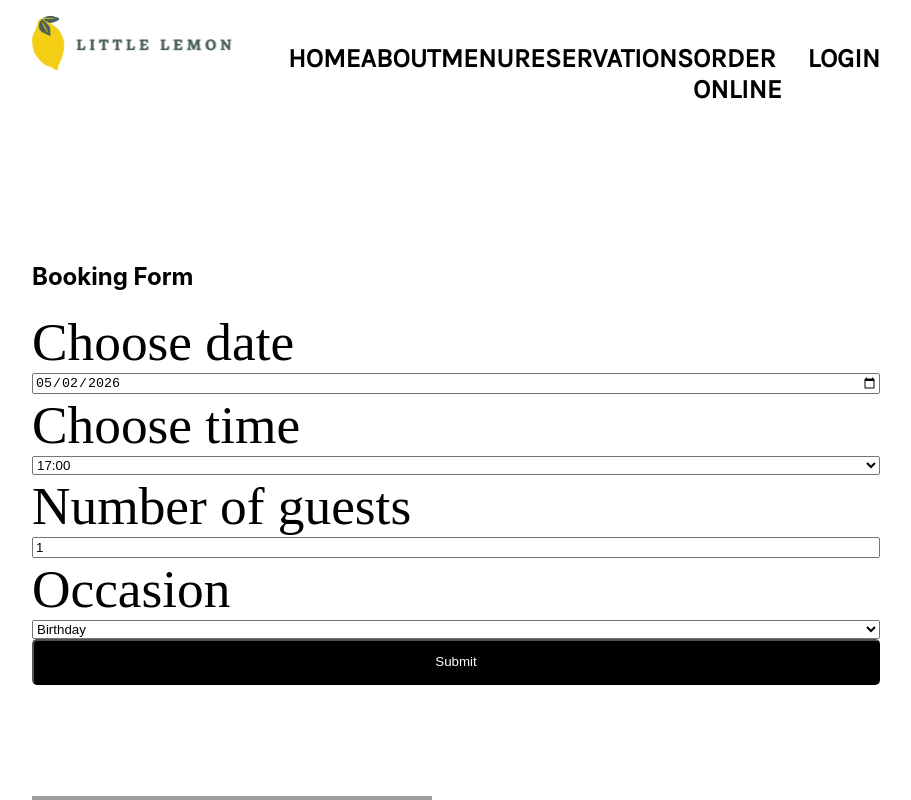
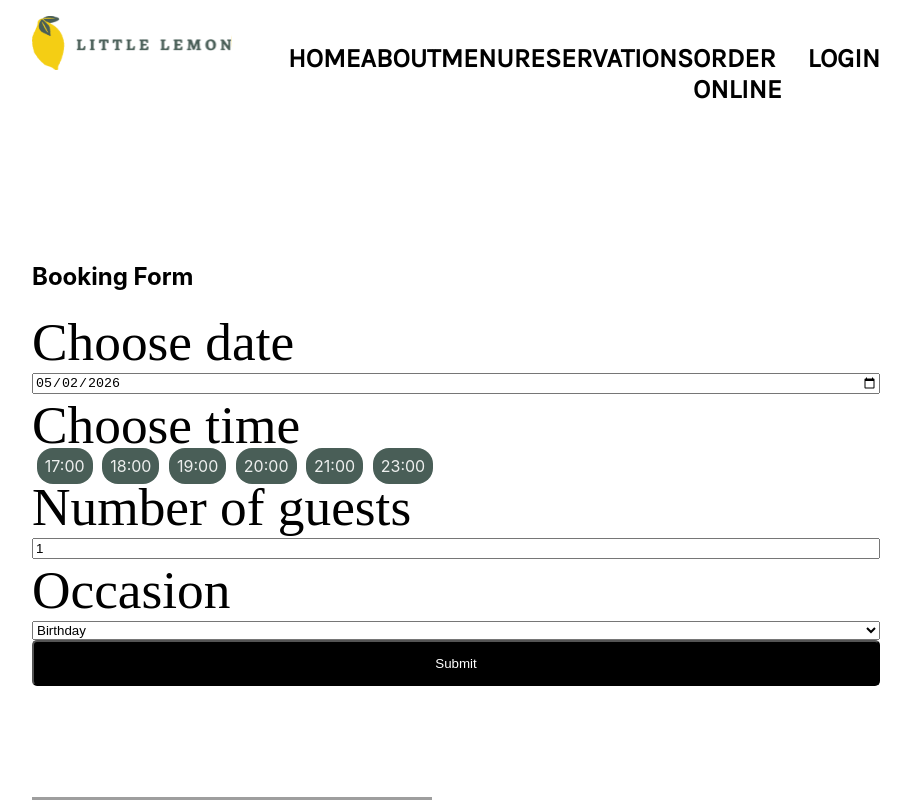
Before and after one commit to Wyzecat/little-lemon, a React (Create React App) app: page /booking in a window 1280 px wide. Shown: the top 800 px of the page, without its empty margins (184-1095 px from the left). Built offline with nearby package versions, Linux system fonts and the light colour scheme; grey boxes are pictures that could not be loaded; a web font is replaced by a local one.

Commit message:
Changed time select to radio

```diff
--- a/src/AvailableTimes.js
+++ b/src/AvailableTimes.js
@@ -1,9 +1,17 @@
 import { useState } from "react";
+import { Field } from "formik";
+import './Booking.css';
 
 function AvailableTimes(props){
     const options = [];
     for (let i=0;i<props.times.length;i++){
-        options.push(<option value={props.times[i]}>{props.times[i]}</option>)
+        options.push(
+            <>
+                <label className={props.status != props.times[i] ? "time" : "timeSelected"}>
+                <Field type="radio" name="time" className="timeOption" id={props.times[i]} value={props.times[i]} />{props.times[i]}
+                </label>
+            </>
+        )
     }
     return options;
 }
--- a/src/Booking.css
+++ b/src/Booking.css
@@ -15,8 +15,44 @@
     grid-row: 2;
 }
 
+.timeOption{
+    appearance: none;
+    outline: none;
+    width: 0px;
+    margin: 0px;
+}
+
+.timeOptionSelected{
+    appearance: none;
+    outline: none;
+    width: 0px;
+    margin: 0px;
+}
+
+.time{
+    color:#EDEFEE;
+    background-color: #495E57;
+    padding: 0.5em;
+    margin: 0.3em;
+    border-radius: 16px;
+    cursor: pointer;
+}
+
+.time:hover{
+    background-color: #F4CE14;
+    color:black;
+}
+
+.timeSelected{
+    background-color: #F4CE14;
+    color:black;
+    padding: 0.5em;
+    margin: 0.3em;
+    border-radius: 16px;
+    cursor: pointer;
+}
+
 /* Submitted View */
-
 
 .bookingFormSubmitted {
     display: grid;
--- a/src/BookingForm.js
+++ b/src/BookingForm.js
@@ -8,7 +8,9 @@ import AvailableTimes from './AvailableTimes';
 import { useConst } from '@chakra-ui/react';
 import { useForm } from './contexts/FormContext';
 
- function BookingForm ({availableTimes, dispatch}) {
+
+
+function BookingForm ({availableTimes, dispatch}) {
     const currentDate = new Date(new Date()-(new Date().getTimezoneOffset()*60000)).toISOString().slice(0,-1).split("T")[0];
 
     const [formData, setFormData] = useState();
@@ -41,7 +43,6 @@ import { useForm } from './contexts/FormContext';
                 <Formik
                 initialValues={{
                     date: currentDate,
-                    time: availableTimes[0],
                     guests: 1,
                     occasion: 'Birthday'
                 }}
@@ -52,7 +53,7 @@ import { useForm } from './contexts/FormContext';
                     setSubmitted(true);
                 }}
                 >
-                {({ errors, touched, handleChange }) => (
+                {({ values, errors, touched, handleChange }) => (
                     <Form className="bookingForm" >
                         <h2 className='subTitle'>Choose date</h2>
                         <Field id="date" name="date" type="date" id="dateField" min={currentDate} onChange={(e) => {
@@ -60,9 +61,9 @@ import { useForm } from './contexts/FormContext';
                             dispatch({type:"date_changed"});
                         }}/>
                         <h2 className='subTitle'>Choose time</h2>
-                        <Field id="time" name="time" as="select" id="timeField">
-                            <AvailableTimes times={availableTimes} />
-                        </Field>
+                        <div role="group" aria-labelledby="time-radio-group" className="timeSelect">
+                            <AvailableTimes times={availableTimes} status={values.time}/>
+                        </div>
                         <h2 className='subTitle'>Number of guests</h2>
                         <Field id="guests" name="guests" type="number" min="1" max="10" id="guestsField"/>
                         <h2 className='subTitle'>Occasion</h2>
```
